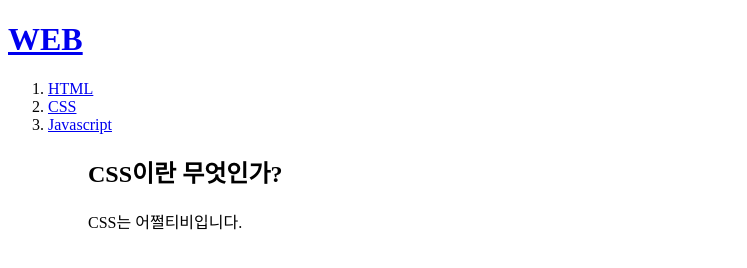
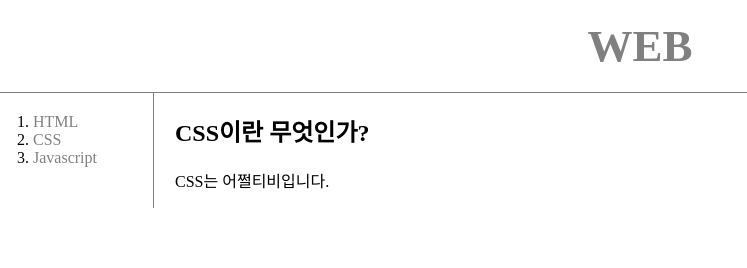
Before and after one commit to mobboheye/website_v1, a plain HTML site: page 2.html in a window 1280 px wide. Shown: the whole page, without its empty margins (0-747 px from the left). Drawn offline with Linux system fonts and the light colour scheme.

Commit message:
add css code (#1)

```diff
--- a/2.html
+++ b/2.html
@@ -3,17 +3,20 @@
 <head>
 <title>WEB1 - css</title>
 <meta charset="utf-8">
+<link href="style.css" rel="stylesheet">
 </head>
-
 <body>
   <h1><a href="index.html">WEB</a></h1>
-<ol>
-  <li><a href="1.html">HTML</a></li>
-  <li><a href="2.html">CSS</a></li>
-  <li><a href="3.html">Javascript</a></li>
-<ol>
-
-<h2>CSS이란 무엇인가?</h2>
-<p>CSS는 어쩔티비입니다.
-</p></body>
+  <div id="grid">
+    <ol>
+      <li><a href="1.html">HTML</a></li>
+      <li><a href="2.html">CSS</a></li>
+      <li><a href="3.html">Javascript</a></li>
+    </ol>
+    <div id="article">
+      <h2>CSS이란 무엇인가?</h2>
+      <p>CSS는 어쩔티비입니다.</p>
+    </div>
+  </div>
+</body>
 </html>
--- /dev/null
+++ b/style.css
@@ -0,0 +1,41 @@
+body{
+      margin:0;
+    }
+a {
+      color:gray;
+      text-decoration: none;
+  }
+h1 {
+  font-size:45px;
+  text-align: center;
+  border-bottom:1px solid gray;
+  margin:0;
+  padding:20px;
+}
+ol{
+  border-right:1px solid gray;
+  width:100px;
+  margin:0;
+  padding:20px;
+}
+#grid{
+  display: grid;
+  grid-template-columns: 150px 1fr;
+}
+#grid ol{
+  padding-left:33px;
+}
+#grid #article{
+  padding-left:25px;
+}
+@media(max-width:800px){
+  #grid{
+    display: block;
+  }
+  ol{
+    border-right:none;
+  }
+  h1 {
+    border-bottom:none;
+  }
+}
```
Also changed, not shown: 1.html (+10 -4 lines), 3.html (+13 -10 lines).
